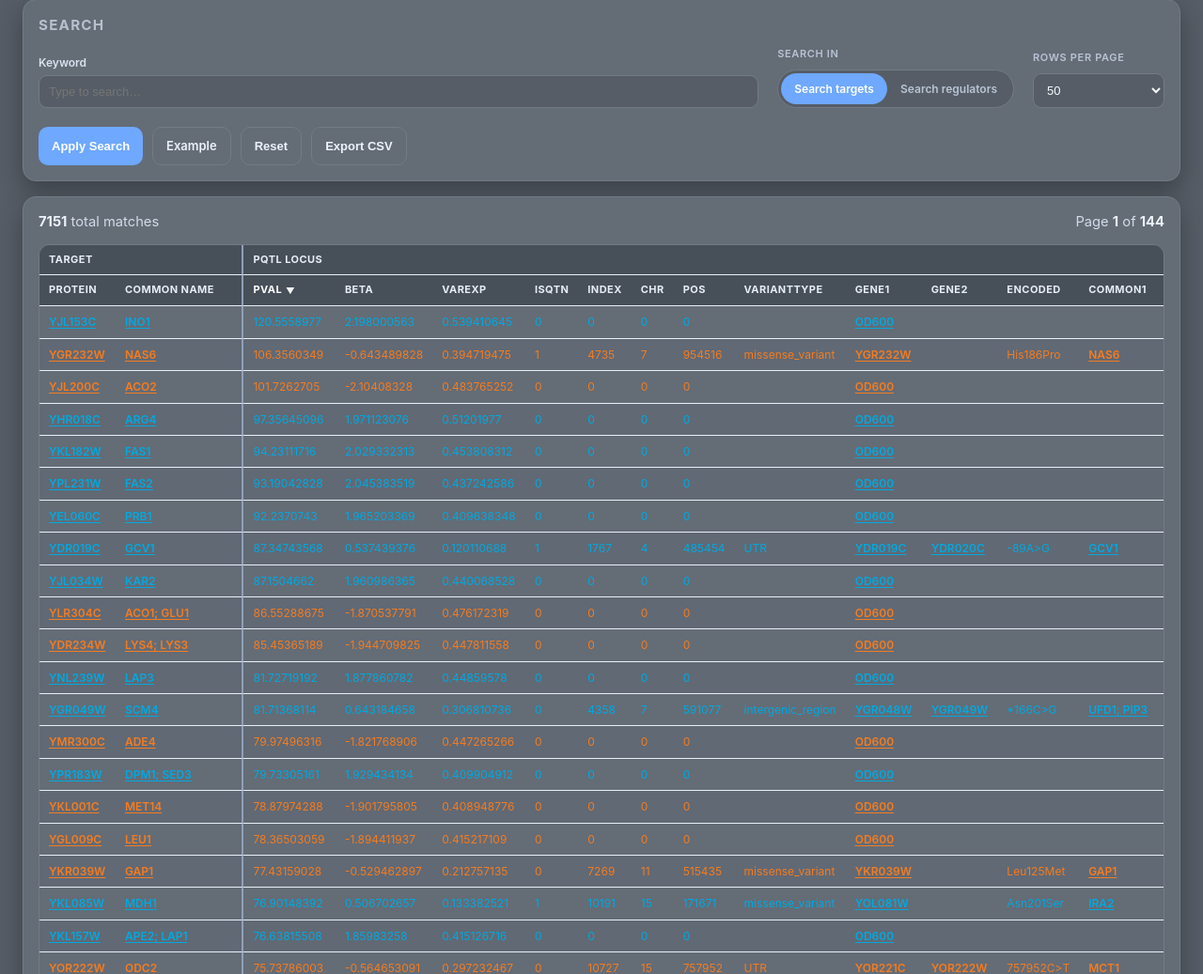
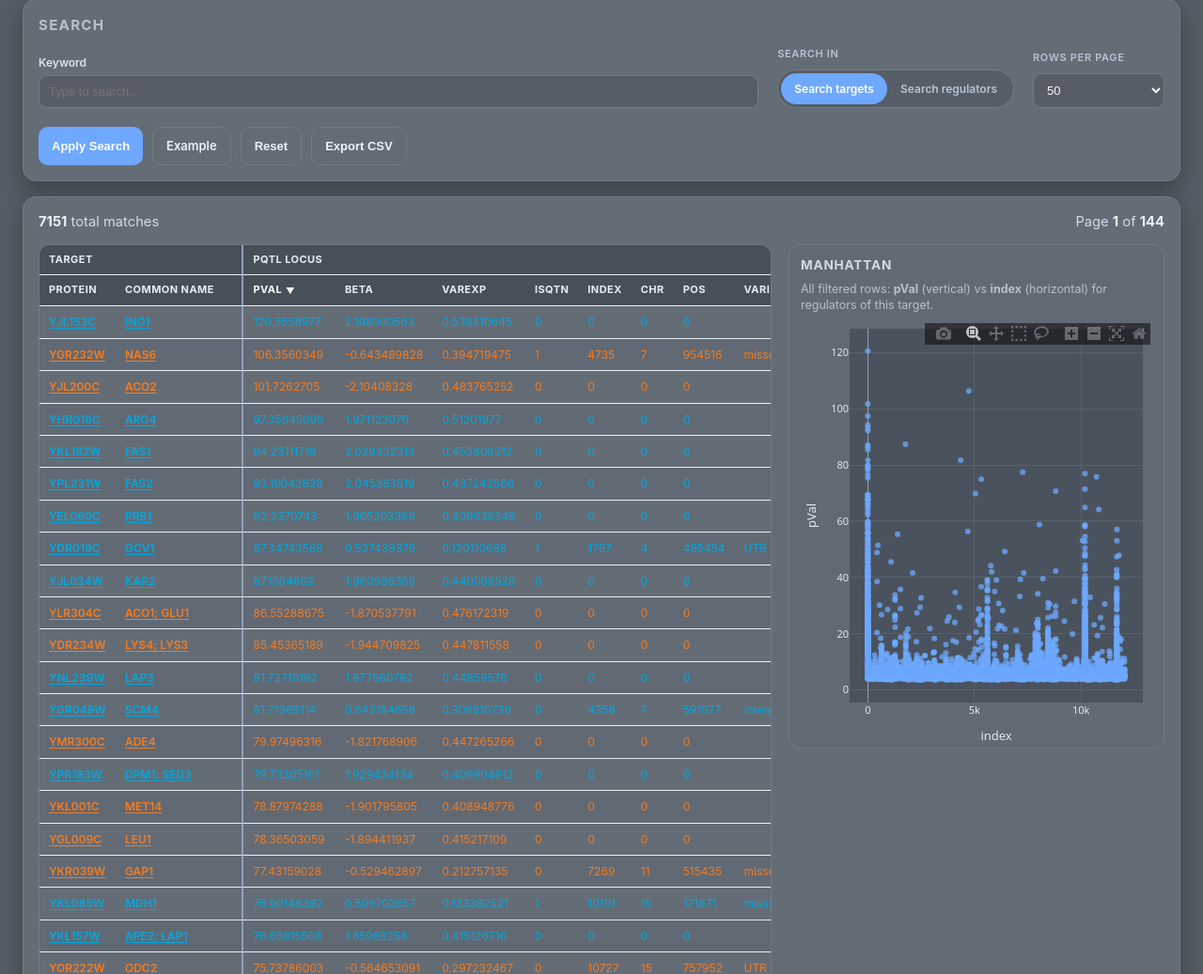
Before and after one commit to cjakobson/qtl-atlas, a FastAPI app: page / in a window 1280 px wide. Shown: the part 147-1184 px from the top of the page at 94% size. Run offline with FastAPI, Linux system fonts and the light colour scheme; some libraries are stand-ins or nearby versions.

Commit message:
add manhattan plot

```diff
--- a/app/main.py
+++ b/app/main.py
@@ -84,6 +84,7 @@ def _target_href(term: str | int | float | None, query: SearchQuery) -> str:
 
 
 VOLCANO_MAX_POINTS = 12_000
+MANHATTAN_MAX_POINTS = 20_000
 
 
 def _build_volcano_points(df: pd.DataFrame) -> list[dict[str, Any]]:
@@ -105,6 +106,35 @@ def _build_volcano_points(df: pd.DataFrame) -> list[dict[str, Any]]:
 
     clean = plot_df.replace([np.inf, -np.inf], np.nan).dropna(subset=["beta", "pVal"])
     return to_records(clean)
+
+
+def _build_manhattan_points(df: pd.DataFrame) -> list[dict[str, Any]]:
+    """Rows for targets-mode Manhattan: pVal (y) vs pQTL index (x)."""
+    if df.empty or "pVal" not in df.columns:
+        return []
+
+    cols = ["pVal"]
+    for optional in ("index", "protein", "commonName", "gene1", "gene2", "common1", "common2"):
+        if optional in df.columns:
+            cols.append(optional)
+
+    plot_df = df.loc[:, cols].replace([np.inf, -np.inf], np.nan).dropna(subset=["pVal"])
+    if plot_df.empty:
+        return []
+
+    if "index" in plot_df.columns:
+        plot_df["plotIndex"] = pd.to_numeric(plot_df["index"], errors="coerce")
+    else:
+        plot_df["plotIndex"] = np.arange(1, len(plot_df) + 1, dtype=float)
+
+    plot_df = plot_df.dropna(subset=["plotIndex"])
+    if plot_df.empty:
+        return []
+
+    if len(plot_df) > MANHATTAN_MAX_POINTS:
+        plot_df = plot_df.sample(n=MANHATTAN_MAX_POINTS, random_state=1)
+
+    return to_records(plot_df)
 
 
 DISPLAY_COLUMNS = [
@@ -211,8 +241,11 @@ def index(request: Request, query: SearchQuery = Depends(_search_query_from_requ
     available_columns = set(load_dataframe().columns.tolist())
     display_columns = [{"key": key, "label": label} for key, label in DISPLAY_COLUMNS if key in available_columns]
     volcano_points: list[dict[str, Any]] = []
+    manhattan_points: list[dict[str, Any]] = []
     if query.search_mode == SEARCH_MODE_REGULATORS:
         volcano_points = _build_volcano_points(result["all_rows"])
+    elif query.search_mode == SEARCH_MODE_TARGETS:
+        manhattan_points = _build_manhattan_points(result["all_rows"])
     return templates.TemplateResponse(
         request,
         "index.html",
@@ -228,6 +261,7 @@ def index(request: Request, query: SearchQuery = Depends(_search_query_from_requ
             "target_href": lambda t: _target_href(t, query),
             "target_link_keys": TARGET_LINK_KEYS,
             "volcano_points": volcano_points,
+            "manhattan_points": manhattan_points,
         },
     )
 
--- a/app/templates/index.html
+++ b/app/templates/index.html
@@ -426,7 +426,7 @@
   </style>
 </head>
 <body>
-  <div class="container{% if query.search_mode == 'regulators' %} container--wide{% endif %}">
+  <div class="container{% if query.search_mode in ['regulators', 'targets'] %} container--wide{% endif %}">
     <header class="hero">
       <h1>pQTL mapping</h1>
       <p class="subtitle">Search, filter, sort, and export pQTLs.</p>
@@ -492,7 +492,7 @@
       </div>
 
       {% if rows %}
-      <div class="{% if query.search_mode == 'regulators' %}results-layout--split{% endif %}">
+      <div class="{% if query.search_mode in ['regulators', 'targets'] %}results-layout--split{% endif %}">
         <div class="results-table-panel">
           <div class="table-wrap">
             <table>
@@ -519,7 +519,7 @@
               </thead>
               <tbody>
                 {% for row in rows %}
-                <tr class="{% if row['beta'] is number and row['beta'] > 0 %}beta-positive{% elif row['beta'] is number and row['beta'] < 0 %}beta-negative{% endif %}">
+                <tr data-protein="{{ row['protein'] if row['protein'] is not none else '' }}" class="{% if row['beta'] is number and row['beta'] > 0 %}beta-positive{% elif row['beta'] is number and row['beta'] < 0 %}beta-negative{% endif %}">
                   {% for col in display_columns %}
                   <td class="{% if loop.index == 2 %}col-divider{% endif %}">
                     {% set val = row[col.key] %}
@@ -561,6 +561,18 @@
           <p class="volcano-empty">No points with both β and pVal in the current result set.</p>
           {% endif %}
         </aside>
+        {% elif query.search_mode == 'targets' %}
+        <aside class="volcano-panel" aria-label="Manhattan plot for regulators">
+          <h3>Manhattan</h3>
+          <p class="volcano-caption">All filtered rows: <strong>pVal</strong> (vertical) vs <strong>index</strong> (horizontal) for regulators of this target.</p>
+          {% if manhattan_points|length > 0 %}
+          <div class="volcano-plot-frame">
+            <div id="manhattan-plot"></div>
+          </div>
+          {% else %}
+          <p class="volcano-empty">No points with both index and pVal in the current result set.</p>
+          {% endif %}
+        </aside>
         {% endif %}
       </div>
       {% else %}
@@ -569,12 +581,43 @@
     </section>
   </div>
 
-  {% if query.search_mode == 'regulators' and rows and volcano_points|length > 0 %}
+  {% if (query.search_mode == 'regulators' and rows and volcano_points|length > 0) or (query.search_mode == 'targets' and rows and manhattan_points|length > 0) %}
   <script src="https://cdn.plot.ly/plotly-2.27.0.min.js" charset="utf-8"></script>
   <script>
     (function () {
+      if (typeof Plotly === "undefined") return;
+      var mode = "{{ query.search_mode }}";
+
+      function commonLayout(xTitle, yTitle) {
+        return {
+          paper_bgcolor: "rgba(0,0,0,0)",
+          plot_bgcolor: "#4a535d",
+          font: { color: "#ecf2fa", size: 11 },
+          margin: { t: 8, r: 10, b: 44, l: 52 },
+          xaxis: {
+            title: { text: xTitle },
+            zeroline: true,
+            zerolinewidth: 1,
+            zerolinecolor: "#8ea1b8",
+            gridcolor: "rgba(255,255,255,0.08)"
+          },
+          yaxis: {
+            title: { text: yTitle },
+            zeroline: false,
+            gridcolor: "rgba(255,255,255,0.08)"
+          },
+          showlegend: false
+        };
+      }
+
+      function refitPlot(gd) {
+        if (!gd || typeof Plotly === "undefined") return;
+        try { Plotly.Plots.resize(gd); } catch (e) {}
+      }
+
+      if (mode === "regulators") {
         var pts = {{ volcano_points|tojson }};
-      if (!pts || !pts.length || typeof Plotly === "undefined") return;
+        if (!pts || !pts.length) return;
 
         var x = pts.map(function (p) { return p.beta; });
         var y = pts.map(function (p) { return p.pVal; });
@@ -589,23 +632,35 @@
           }
           return t || "row";
         });
-      var pointLabels = pts.map(function (p) {
-        if (p.commonName) return String(p.commonName);
-        if (p.protein) return String(p.protein);
-        return "";
+
+        // Label only top 10 points by pVal.
+        var pointLabels = new Array(pts.length).fill("");
+        var ranked = y.map(function (v, i) { return { v: Number(v), i: i }; })
+                      .filter(function (o) { return Number.isFinite(o.v); })
+                      .sort(function (a, b) { return b.v - a.v; })
+                      .slice(0, 10);
+        ranked.forEach(function (o) {
+          var p = pts[o.i];
+          pointLabels[o.i] = p.commonName ? String(p.commonName) : (p.protein ? String(p.protein) : "");
         });
+
         var markerColor = x.map(function (v) { return v >= 0 ? "#00a9e0" : "#f47c20"; });
-      var customdata = pts.map(function (p) {
-        return p.protein != null && p.protein !== "" ? String(p.protein) : "";
-      });
+        var customdata = pts.map(function (p) { return p.protein != null ? String(p.protein) : ""; });
 
         var gd = document.getElementById("volcano-plot");
         var frame = gd && gd.parentElement;
-      function refitVolcano() {
-        if (!gd || typeof Plotly === "undefined") return;
-        try {
-          Plotly.Plots.resize(gd);
-        } catch (e) {}
+
+        function highlightProtein(protein) {
+          var sizes = customdata.map(function (p) { return protein && p === protein ? 9 : 6; });
+          var opac = customdata.map(function (p) { return protein ? (p === protein ? 1 : 0.3) : 0.72; });
+          var lwidth = customdata.map(function (p) { return protein && p === protein ? 1.5 : 0; });
+          var lcolor = customdata.map(function () { return "#f5f8fc"; });
+          Plotly.restyle(gd, {
+            "marker.size": [sizes],
+            "marker.opacity": [opac],
+            "marker.line.width": [lwidth],
+            "marker.line.color": [lcolor]
+          }, [0]);
         }
 
         Plotly.newPlot(
@@ -620,33 +675,15 @@
             textfont: { size: 9, color: "#d8e2f0" },
             customdata: customdata,
             marker: { size: 6, color: markerColor, opacity: 0.72, line: { width: 0 } },
-          hovertemplate: "%{text}<br>β = %{x:.4f}<br>pVal = %{y:.3f}<br><i>Click → target search</i><extra></extra>"
+            hovertemplate: "%{customdata}<br>β = %{x:.4f}<br>pVal = %{y:.3f}<br><i>Click → target search</i><extra></extra>"
           }],
-        {
-          paper_bgcolor: "rgba(0,0,0,0)",
-          plot_bgcolor: "#4a535d",
-          font: { color: "#ecf2fa", size: 11 },
-          margin: { t: 8, r: 10, b: 44, l: 52 },
-          xaxis: {
-            title: { text: "beta" },
-            zeroline: true,
-            zerolinewidth: 1,
-            zerolinecolor: "#8ea1b8",
-            gridcolor: "rgba(255,255,255,0.08)"
-          },
-          yaxis: {
-            title: { text: "pVal" },
-            zeroline: false,
-            gridcolor: "rgba(255,255,255,0.08)"
-          },
-          showlegend: false
-        },
+          commonLayout("beta", "pVal"),
           { responsive: true, displayModeBar: true, displaylogo: false }
         ).then(function () {
-        refitVolcano();
-        window.addEventListener("resize", refitVolcano);
+          refitPlot(gd);
+          window.addEventListener("resize", function () { refitPlot(gd); });
           if (frame && typeof ResizeObserver !== "undefined") {
-          var ro = new ResizeObserver(refitVolcano);
+            var ro = new ResizeObserver(function () { refitPlot(gd); });
             ro.observe(frame);
           }
 
@@ -670,7 +707,77 @@
             }
             window.location.href = window.location.pathname + "?" + params.toString();
           });
+
+          var tableRows = document.querySelectorAll(".results-table-panel tbody tr[data-protein]");
+          tableRows.forEach(function (tr) {
+            tr.addEventListener("mouseenter", function () {
+              var protein = (tr.getAttribute("data-protein") || "").trim();
+              highlightProtein(protein || null);
             });
+            tr.addEventListener("mouseleave", function () {
+              highlightProtein(null);
+            });
+          });
+        });
+      } else if (mode === "targets") {
+        var mpts = {{ manhattan_points|tojson }};
+        if (!mpts || !mpts.length) return;
+        var mx = mpts.map(function (p) { return p.plotIndex; });
+        var my = mpts.map(function (p) { return p.pVal; });
+        var mcustom = mpts.map(function (p) {
+          return p.gene1 || p.gene2 || p.common1 || p.common2 || "";
+        });
+        var mtext = mpts.map(function (p) {
+          var reg = [p.gene1, p.gene2, p.common1, p.common2].filter(Boolean).join(" / ");
+          return reg || "regulator";
+        });
+
+        var mgd = document.getElementById("manhattan-plot");
+        var mframe = mgd && mgd.parentElement;
+        Plotly.newPlot(
+          mgd,
+          [{
+            type: "scatter",
+            mode: "markers",
+            x: mx,
+            y: my,
+            text: mtext,
+            customdata: mcustom,
+            marker: { size: 6, color: "#6ea8ff", opacity: 0.75, line: { width: 0 } },
+            hovertemplate: "%{text}<br>index = %{x:.0f}<br>pVal = %{y:.3f}<br><i>Click → regulators search</i><extra></extra>"
+          }],
+          commonLayout("index", "pVal"),
+          { responsive: true, displayModeBar: true, displaylogo: false }
+        ).then(function () {
+          refitPlot(mgd);
+          window.addEventListener("resize", function () { refitPlot(mgd); });
+          if (mframe && typeof ResizeObserver !== "undefined") {
+            var mro = new ResizeObserver(function () { refitPlot(mgd); });
+            mro.observe(mframe);
+          }
+
+          mgd.on("plotly_click", function (ev) {
+            var p0 = ev.points && ev.points[0];
+            if (!p0) return;
+            var regulator = p0.customdata;
+            if (regulator == null || regulator === "") return;
+            var params = new URLSearchParams();
+            params.set("q", String(regulator));
+            params.set("search_mode", "regulators");
+            params.set("page", "1");
+            var form = document.getElementById("search-form");
+            if (form) {
+              var sortBy = form.querySelector('input[name="sort_by"]');
+              var sortOrder = form.querySelector('input[name="sort_order"]');
+              var pageSize = form.querySelector('select[name="page_size"]');
+              if (sortBy && sortBy.value) params.set("sort_by", sortBy.value);
+              if (sortOrder && sortOrder.value) params.set("sort_order", sortOrder.value);
+              if (pageSize && pageSize.value) params.set("page_size", pageSize.value);
+            }
+            window.location.href = window.location.pathname + "?" + params.toString();
+          });
+        });
+      }
     })();
   </script>
   {% endif %}
```
Lines whose indentation alone changed are shown as unchanged.
